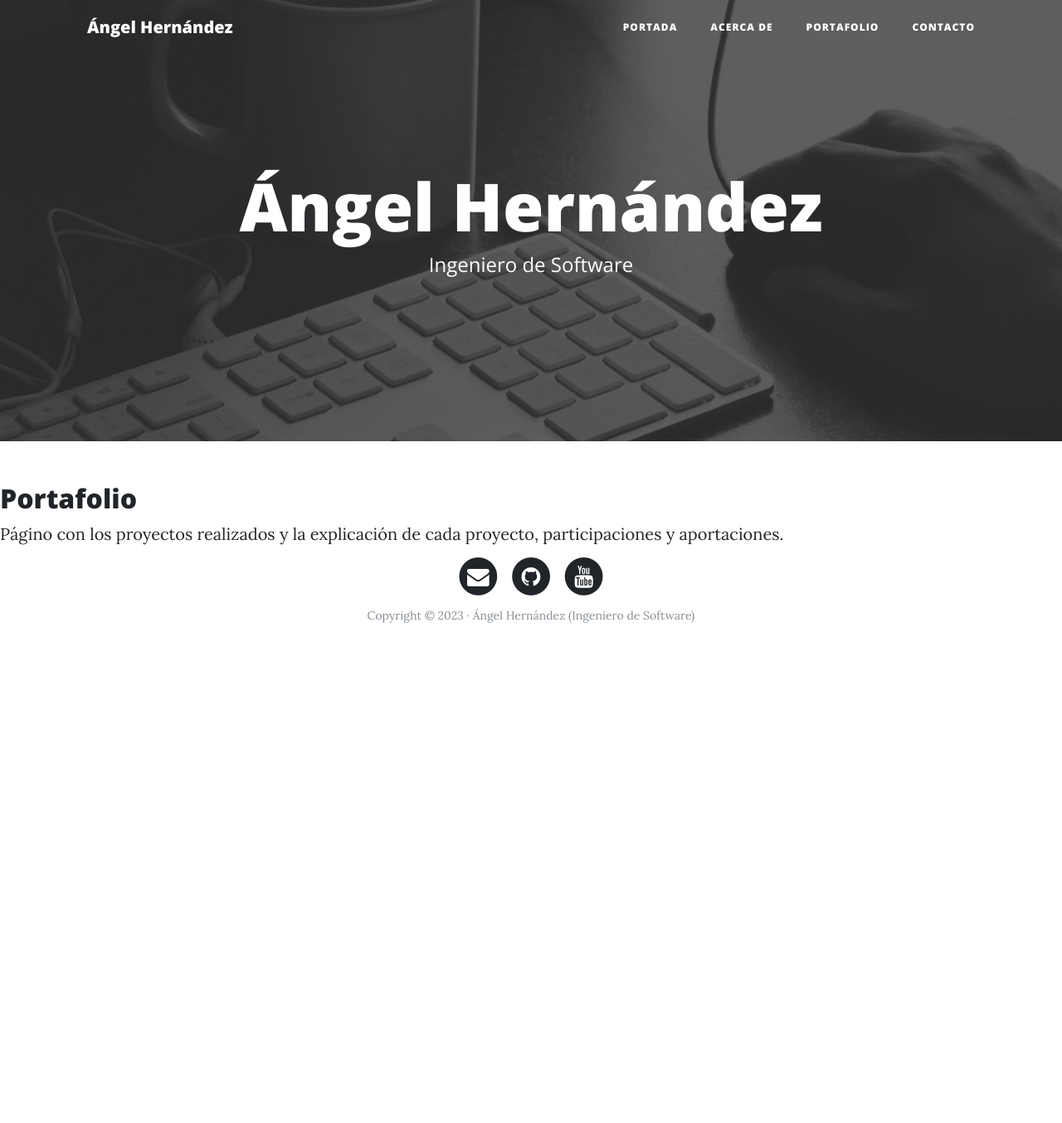
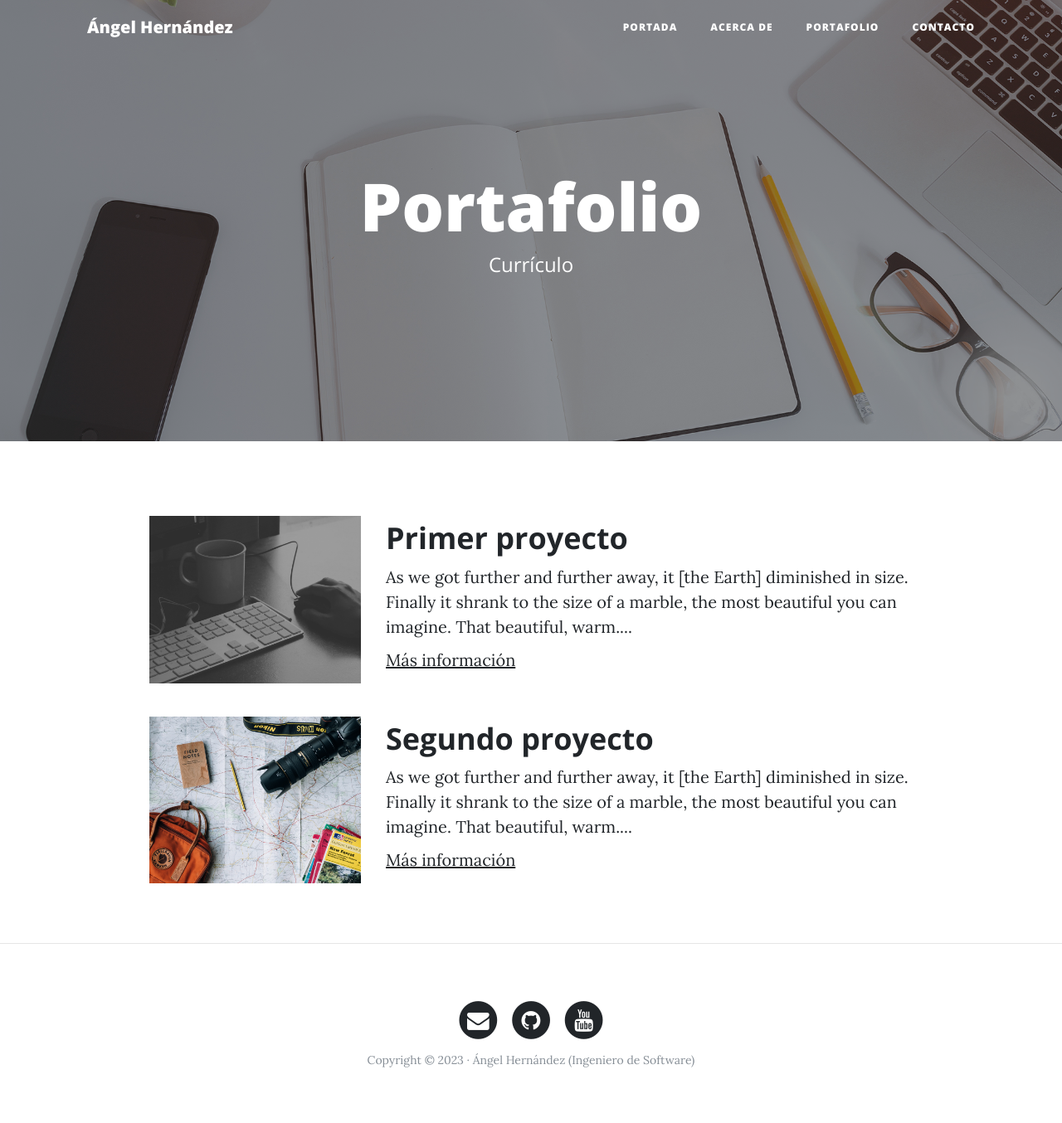
Before and after one commit to herquez/webPersonal, a Django app: page /portfolio/ in a window 1280 px wide. Shown: the whole page at 83% size. Before the commit the page ends 751 px from the top, so only its background shows below. Run offline with Django 4.2, Linux system fonts and the light colour scheme; some libraries are stand-ins or nearby versions.

Commit message:
Hace dinamicos los titulos y fondos de cada una de las secciones y agrega el contenido demo respectivo. Remueve settings.py del git ignore para no subir cambios al repositorio

```diff
--- a/core/templates/core/portfolio.html
+++ b/core/templates/core/portfolio.html
@@ -1,10 +1,32 @@
-{% extends 'core/template.html' %} {% block title %}Portafolio{% endblock title %}
+{% extends 'core/template.html' %} {% load static %} {% block title %}Portafolio{% endblock title %}
+{% block background %}{% static 'core/img/portfolio-bg.jpg' %}{% endblock background %}
+{% block header %}
+<h1>Portafolio</h1>
+<div class='subheading'>
+  Currículo
+</div>
+{% endblock header %}
 {% block content %}
-
-<h2>Portafolio</h2>
-
-<span>
-  Págino con los proyectos realizados y la explicación de cada proyecto,
-  participaciones y aportaciones.
-</span>
+<!-- Proyecto -->
+<div class="row project">
+  <div class="col-lg-3 col-md-4 offset-lg-1">
+    <img class="img-fluid" src="{% static 'core/img/home-bg.jpg/' %}" alt="">
+  </div>
+  <div class="col-lg-7 col-md-8">
+    <h2 class="section-heading title">Primer proyecto</h2>
+    <p>As we got further and further away, it [the Earth] diminished in size. Finally it shrank to the size of a marble, the most beautiful you can imagine. That beautiful, warm....</p>
+    <p><a href="http://google.com">Más información</a></p>
+  </div>
+</div>
+<!-- Proyecto -->
+<div class="row project">
+  <div class="col-lg-3 col-md-4 offset-lg-1">
+    <img class="img-fluid" src="{% static 'core/img/about-bg.jpg' %}" alt="">
+  </div>
+  <div class="col-lg-7 col-md-8">
+    <h2 class="section-heading title">Segundo proyecto</h2>
+    <p>As we got further and further away, it [the Earth] diminished in size. Finally it shrank to the size of a marble, the most beautiful you can imagine. That beautiful, warm....</p>
+    <p><a href="http://google.com">Más información</a></p>
+  </div>
+</div>
 {% endblock content %}
--- a/core/templates/core/template.html
+++ b/core/templates/core/template.html
@@ -42,14 +42,13 @@
     </nav>
 
     <!-- Cabecera -->
-    <header class="masthead" style="background-image: url({% static 'core/img/home-bg.jpg' %})">
+    <header class="masthead" style="background-image: url({% block background %}{% endblock background %})">
       <div class="overlay"></div>
       <div class="container">
         <div class="row">
           <div class="col-lg-8 col-md-10 mx-auto">
             <div class="site-heading">
-              <h1>Ángel Hernández</h1>
-              <span class="subheading">Ingeniero de Software</span>
+              {% block header %}{% endblock header %}
             </div>
           </div>
         </div>
@@ -57,8 +56,17 @@
     </header>
 
     <!-- Content -->
-    <content>{% block content %}{% endblock content %}</content>
+    <content>
+      <div class='container'>
+        <div {% if request.path != '/portfolio/' %}class='row'{% endif %}>
+          {% block content %}{% endblock content %}
+        </div>
+      </div>
+    </content>
 
+    {% if request.path != "/"%}
+    <hr/>
+    {% endif %}
     <!-- Page footer -->
     <footer>
       <div class="container">
```
Also changed, not shown: core/templates/core/about.html (+14 -8 lines), core/templates/core/contact.html (+14 -5 lines), core/templates/core/home.html (+7 -9 lines), 1 other file.
